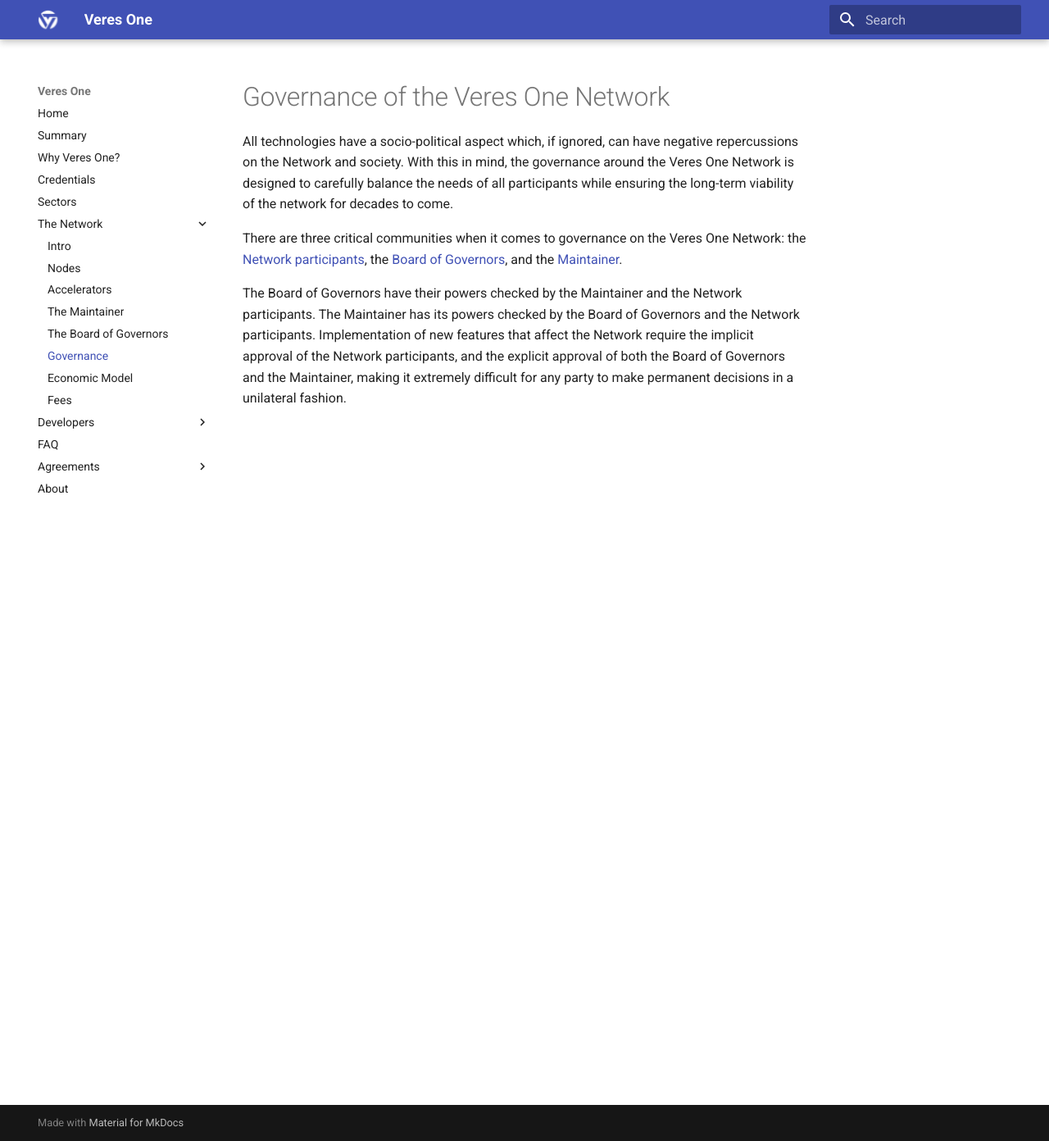
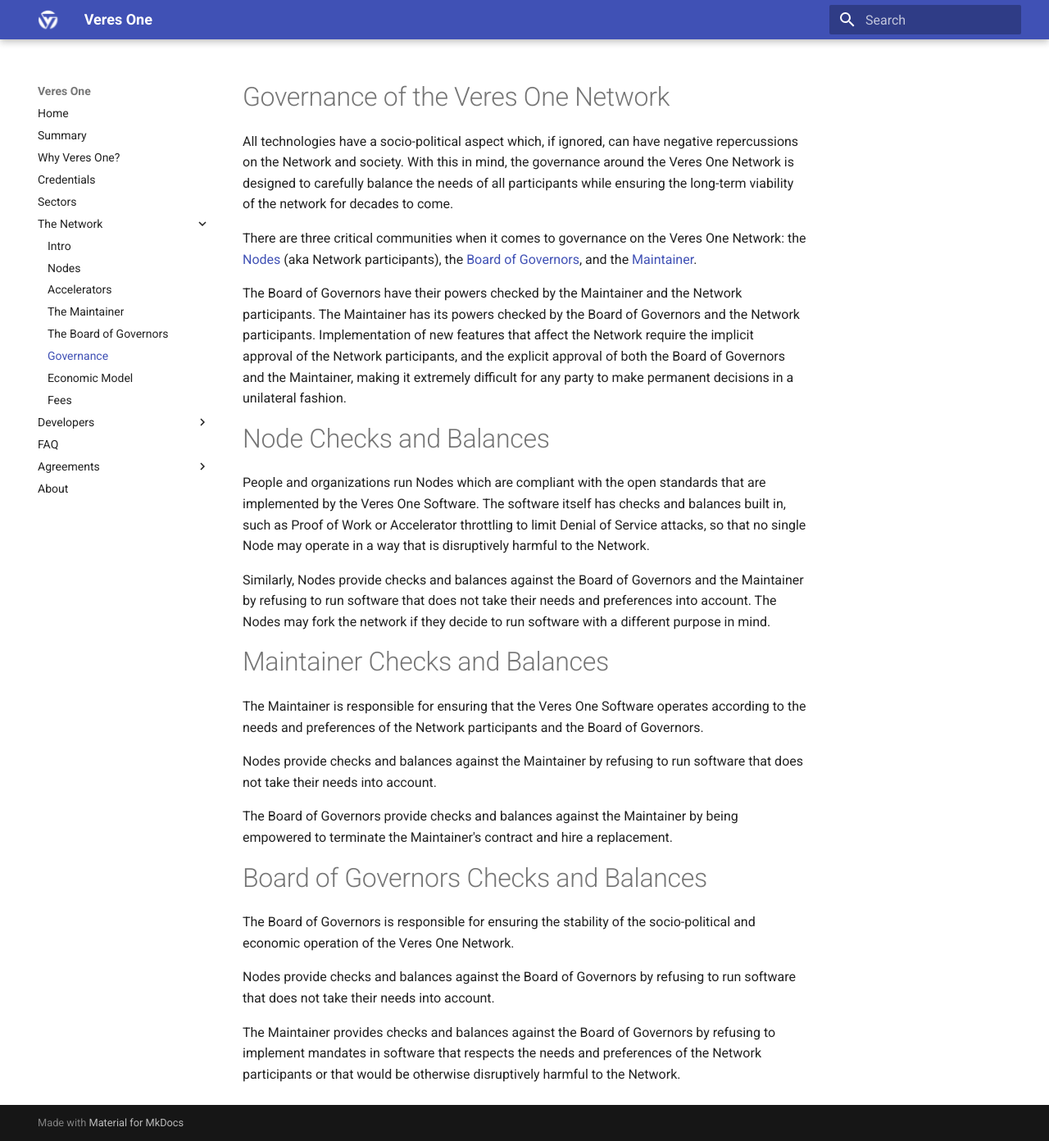
Before and after one commit to veres-one/docs.veres.one, an MkDocs documentation site: the page built from docs/network/governance.md, in a window 1280 px wide and 1392 px high. Shown: the whole window at 82% size. Built offline with MkDocs 1.6.1 and Material for MkDocs 9.7.7, drawn with Linux system fonts in a browser that asks for light colours; old or Windows-style settings are respelled for this version of MkDocs.

Commit message:
Update description of governance.

```diff
--- a/docs/network/governance.md
+++ b/docs/network/governance.md
@@ -7,7 +7,7 @@ needs of all participants while ensuring the long-term viability of the network
 for decades to come.
 
 There are three critical communities when it comes to governance on the Veres One
-Network: the [Network participants](nodes.md),
+Network: the [Nodes](nodes.md) (aka Network participants),
 the [Board of Governors](governors.md), and the [Maintainer](maintainer.md).
 
 The Board of Governors have their powers checked by the Maintainer and the
@@ -17,3 +17,42 @@ affect the Network require the implicit approval of the Network participants,
 and the explicit approval of both the Board of Governors and the Maintainer,
 making it extremely difficult for any party to make permanent decisions in a
 unilateral fashion.
+
+# Node Checks and Balances
+
+People and organizations run Nodes which are compliant with the open standards
+that are implemented by the Veres One Software. The software itself has
+checks and balances built in, such as Proof of Work or Accelerator throttling
+to limit Denial of Service attacks, so that no single Node may operate in
+a way that is disruptively harmful to the Network.
+
+Similarly, Nodes provide checks and balances against the Board of Governors and
+the Maintainer by refusing to run software that does not take their needs and
+preferences into account. The Nodes may fork the network if they decide to
+run software with a different purpose in mind.
+
+# Maintainer Checks and Balances
+
+The Maintainer is responsible for ensuring that the Veres One Software operates
+according to the needs and preferences of the Network participants and the
+Board of Governors.
+
+Nodes provide checks and balances against the Maintainer by refusing to run
+software that does not take their needs into account.
+
+The Board of Governors provide checks and balances against the Maintainer by
+being empowered to terminate the Maintainer's contract and hire a
+replacement.
+
+# Board of Governors Checks and Balances
+
+The Board of Governors is responsible for ensuring the stability of the
+socio-political and economic operation of the Veres One Network.
+
+Nodes provide checks and balances against the Board of Governors by refusing to
+run software that does not take their needs into account.
+
+The Maintainer provides checks and balances against the Board of Governors
+by refusing to implement mandates in software that respects the needs and
+preferences of the Network participants or that would be otherwise disruptively
+harmful to the Network.
```
